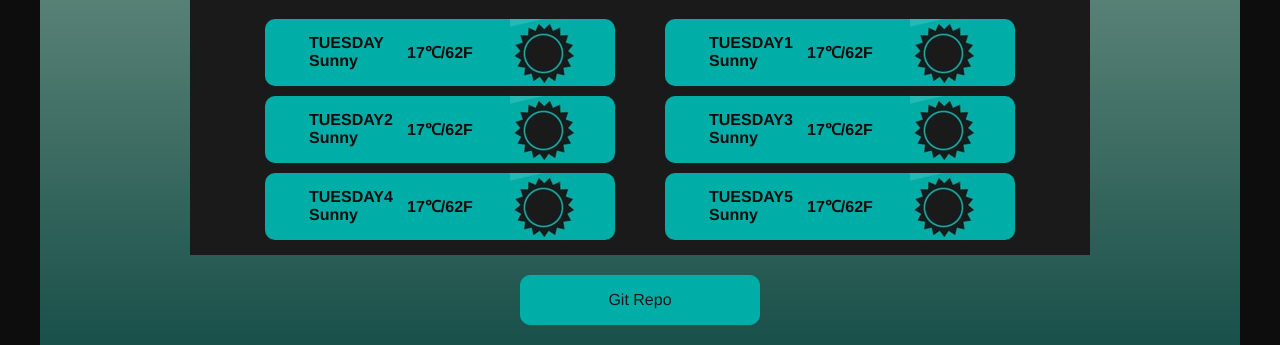
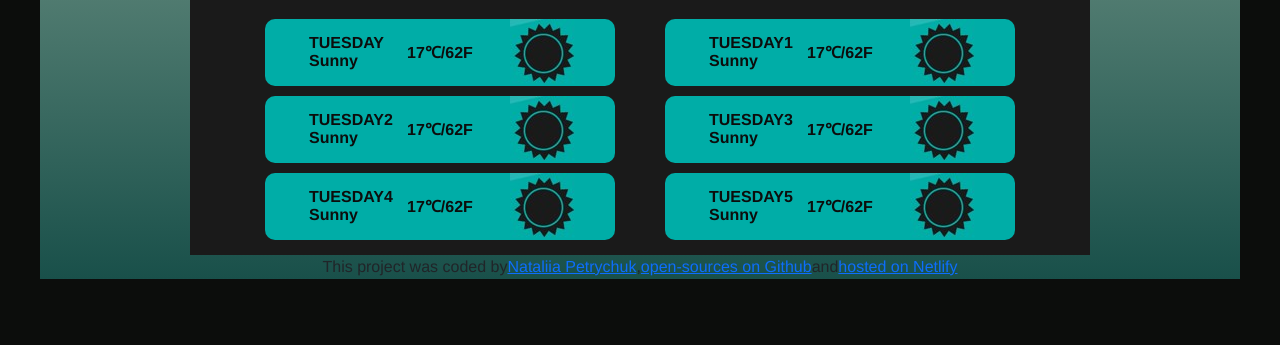
Before and after one commit to Petrychuk/weather-app, a website built with Parcel: page index.html in a window 1280 px wide. Shown: the part 696-1041 px from the top of the page. After the commit the page ends 975 px from the top, so only its background shows below. Built offline with nearby package versions, Linux system fonts and the light colour scheme.

Commit message:
Update footer

```diff
--- a/index.html
+++ b/index.html
@@ -187,7 +187,10 @@
             </section>
     </div>
     <div class="repo">
-    <button id="gitRepoButton">Git Repo</button>
+       This project was coded by
+       <a href="https://github.com/shadowpn">Nataliia Petrychuk</a>,
+       <a href="https://github.com/Petrychuk/weather-app">open-sources on Github</a>
+       and <a href="https://heroic-klepon-cc4bcd.netlify.app">hosted on Netlify</a>
     </div>
     <script src="src/weather.js"></script>
 </body>
```
